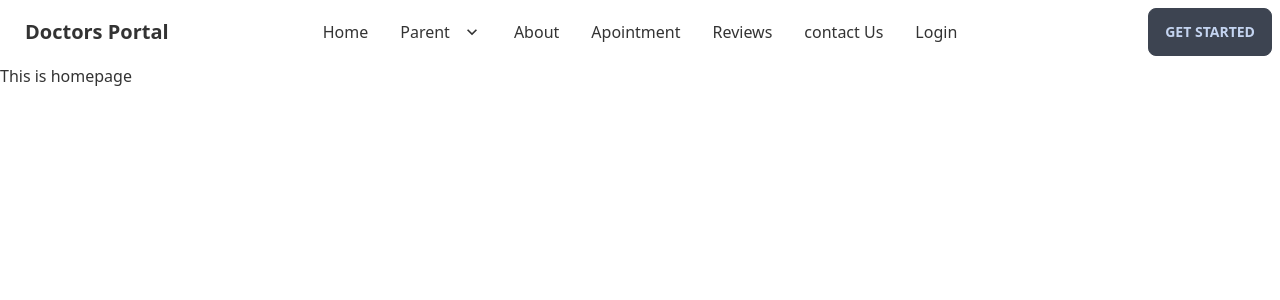
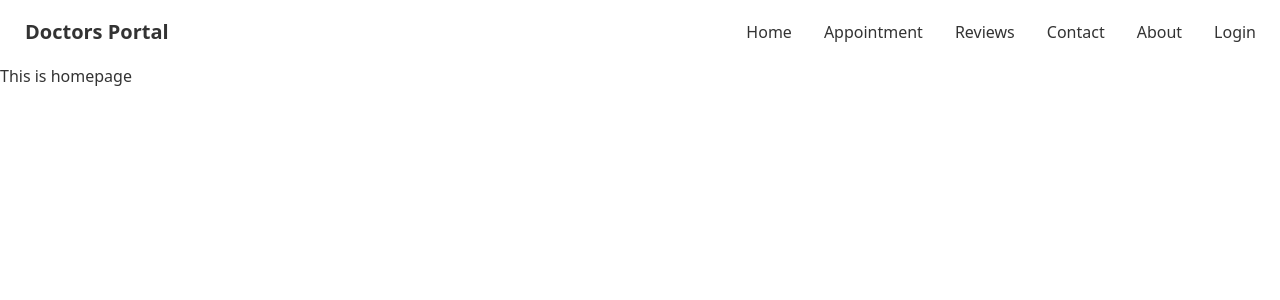
Before and after one commit to bishwajit70/doctors-portal-client, a React (Create React App) app: page / in a window 1280 px wide. Shown: the top 300 px of the page. Built offline with nearby package versions, Linux system fonts and the light colour scheme.

Commit message:
Navbar added

```diff
--- a/src/App.js
+++ b/src/App.js
@@ -3,6 +3,10 @@
 import { Routes, Route, Link } from "react-router-dom";
 import Home from './Pages/Home/Home';
 import About from './Pages/About/About';
+import Appointment from './Pages/Appointment/Appointment';
+import Reviews from './Pages/Reviews/Reviews';
+import ContactUs from './Pages/ContactUs/ContactUs';
+import Login from './Pages/Login/Login';
 
 function App() {
   return (
@@ -10,8 +14,11 @@
       <Navbar></Navbar>
       <Routes>
         <Route path="/" element={<Home />} />
+        <Route path="appointment" element={<Appointment />} />
+        <Route path="reviews" element={<Reviews />} />
+        <Route path="contact" element={<ContactUs />} />
         <Route path="about" element={<About />} />
-        <Route path="about" element={<About />} />
+        <Route path="login" element={<Login />} />
       </Routes>
     </div>
   );
--- a/src/Pages/Shared/Navbar/Navbar.js
+++ b/src/Pages/Shared/Navbar/Navbar.js
@@ -1,52 +1,32 @@
 import React from 'react';
+import { Link } from 'react-router-dom';
 
 const Navbar = () => {
+    const menuItems = <>
+        <li><Link to='/'>Home</Link></li>
+        <li><Link to='/appointment'>Appointment</Link></li>
+        <li><Link to='/reviews'>Reviews</Link></li>
+        <li><Link to='/contact'>Contact</Link></li>
+        <li><Link to='/about'>About</Link></li>
+        <li><Link to='/login'>Login</Link></li>
+    </>
     return (
-        <div class="navbar bg-base-100">
+        <div class="navbar">
             <div class="navbar-start">
                 <div class="dropdown">
                     <label tabindex="0" class="btn btn-ghost lg:hidden">
                         <svg xmlns="http://www.w3.org/2000/svg" class="h-5 w-5" fill="none" viewBox="0 0 24 24" stroke="currentColor"><path stroke-linecap="round" stroke-linejoin="round" stroke-width="2" d="M4 6h16M4 12h8m-8 6h16" /></svg>
                     </label>
                     <ul tabindex="0" class="menu menu-compact dropdown-content mt-3 p-2 shadow bg-base-100 rounded-box w-52">
-                        <li><a>Item 1</a></li>
-                        <li tabindex="0">
-                            <a class="justify-between">
-                                Parent
-                                <svg class="fill-current" xmlns="http://www.w3.org/2000/svg" width="24" height="24" viewBox="0 0 24 24"><path d="M8.59,16.58L13.17,12L8.59,7.41L10,6L16,12L10,18L8.59,16.58Z" /></svg>
-                            </a>
-                            <ul class="p-2">
-                                <li><a>Submenu 1</a></li>
-                                <li><a>Submenu 2</a></li>
-                            </ul>
-                        </li>
-                        <li><a>Item 3</a></li>
+                        {menuItems}
                     </ul>
                 </div>
-                <a class="btn btn-ghost normal-case text-xl">Doctors Portal</a>
+                <Link to='/' class="btn btn-ghost normal-case text-xl">Doctors Portal</Link>
             </div>
-            <div class="navbar-center hidden lg:flex">
+            <div class="navbar-end hidden lg:flex">
                 <ul class="menu menu-horizontal p-0">
-                    <li><a>Home</a></li>
-                    <li tabindex="0">
-                        <a>
-                            Parent
-                            <svg class="fill-current" xmlns="http://www.w3.org/2000/svg" width="20" height="20" viewBox="0 0 24 24"><path d="M7.41,8.58L12,13.17L16.59,8.58L18,10L12,16L6,10L7.41,8.58Z" /></svg>
-                        </a>
-                        <ul class="p-2">
-                            <li><a>Submenu 1</a></li>
-                            <li><a>Submenu 2</a></li>
-                        </ul>
-                    </li>
-                    <li><a>About</a></li>
-                    <li><a>Apointment</a></li>
-                    <li><a>Reviews</a></li>
-                    <li><a>contact Us</a></li>
-                    <li><a>Login</a></li>
+                    {menuItems}
                 </ul>
-            </div>
-            <div class="navbar-end">
-                <a class="btn">Get started</a>
             </div>
         </div>
     );
```
